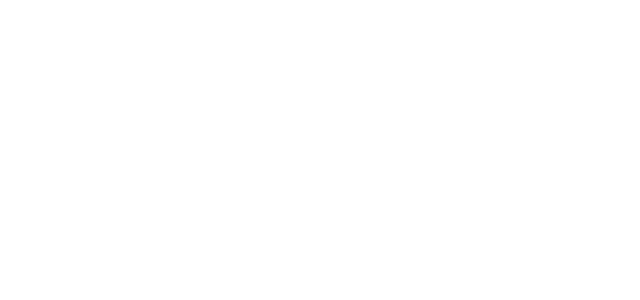
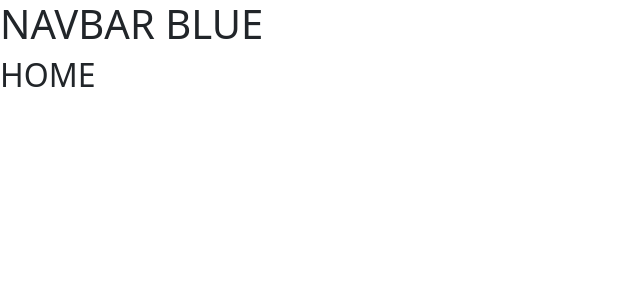
Before and after one commit to AnaO-97/RedSocial, a React (Create React App) app in the folder client/my-app/: page /home in a window 1280 px wide. Shown: the top 300 px of the page, without its empty margins (0-640 px from the left). Built offline with nearby package versions, Linux system fonts and the light colour scheme.

Commit message:
Initial configuration for App Routes

```diff
--- a/client/my-app/src/App.js
+++ /dev/null
@@ -1,11 +0,0 @@
-import './App.css';
-
-function App() {
-  return (
-    <div >
-
-    </div>
-  );
-}
-
-export default App;
--- /dev/null
+++ b/client/my-app/src/App.jsx
@@ -0,0 +1,30 @@
+// import { useEffect } from 'react';
+import './App.css';
+import { Navbar, Home, Register } from "./components/index";
+import { Routes, Route, useLocation } from "react-router-dom";
+
+function App() {
+  let { pathname } = useLocation();
+
+  return (
+    <div >
+      {
+        pathname !== "/register"
+        ? <Navbar/>
+        : null
+      }
+
+      <Routes>
+        <Route exact path = "/register"
+               element    = { <Register/> }
+        > </Route>
+
+        <Route exact path = "/home"
+               element    = { <Home/> }
+        > </Route>
+      </Routes>
+    </div>
+  );
+}
+
+export default App;
--- /dev/null
+++ b/client/my-app/src/components/Home/Home.jsx
@@ -0,0 +1,9 @@
+function Home () {
+    return(
+        <div>
+            <h2>HOME</h2>
+        </div>
+    )
+}
+
+export default Home;
--- /dev/null
+++ b/client/my-app/src/components/Navbar/Navbar.jsx
@@ -0,0 +1,9 @@
+function Navbar () {
+    return(
+        <div>
+            <h1>NAVBAR BLUE</h1>
+        </div>
+    )
+}
+
+export default Navbar;
--- /dev/null
+++ b/client/my-app/src/components/Register/Register.jsx
@@ -0,0 +1,9 @@
+function Register () {
+    return(
+        <div>
+            <h1>REGISTER</h1>
+        </div>
+    )
+}
+
+export default Register;
--- /dev/null
+++ b/client/my-app/src/components/index.js
@@ -0,0 +1,3 @@
+export { default as Home } from "./Home/Home";
+export { default as Navbar } from "./Navbar/Navbar";
+export { default as Register } from "./Register/Register";
--- a/client/my-app/src/index.js
+++ b/client/my-app/src/index.js
@@ -1,13 +1,15 @@
+import App from './App';
 import React from 'react';
 import ReactDOM from 'react-dom/client';
-// import './index.css';
-import App from './App';
 import reportWebVitals from './reportWebVitals';
+import { BrowserRouter } from 'react-router-dom';
 
 const root = ReactDOM.createRoot(document.getElementById('root'));
 root.render(
   <React.StrictMode>
-    <App />
+    <BrowserRouter>
+      <App />
+    </BrowserRouter>
   </React.StrictMode>
 );
 
```
Also changed, not shown: client/my-app/public/logo192.png (added), client/my-app/src/components/Home/home.module.css (added), client/my-app/src/components/Navbar/navbar.module.css (added), client/my-app/src/components/Register/register.module.css (added).
